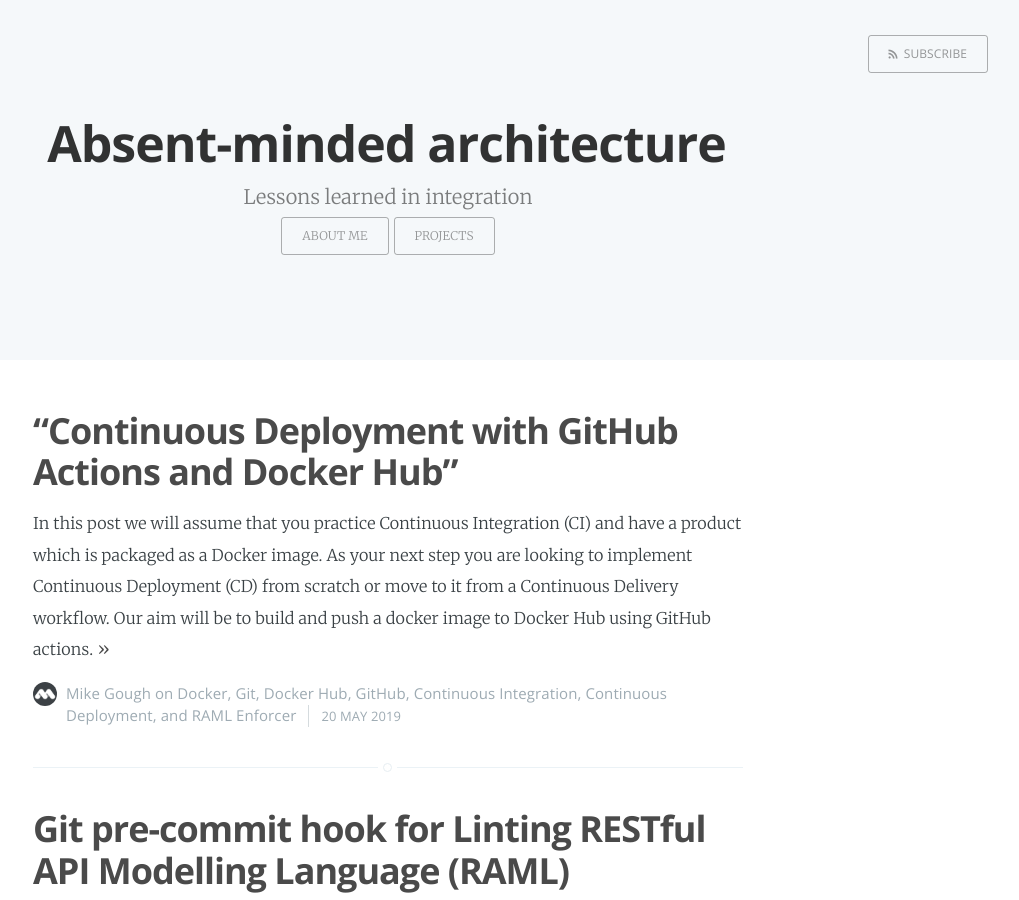
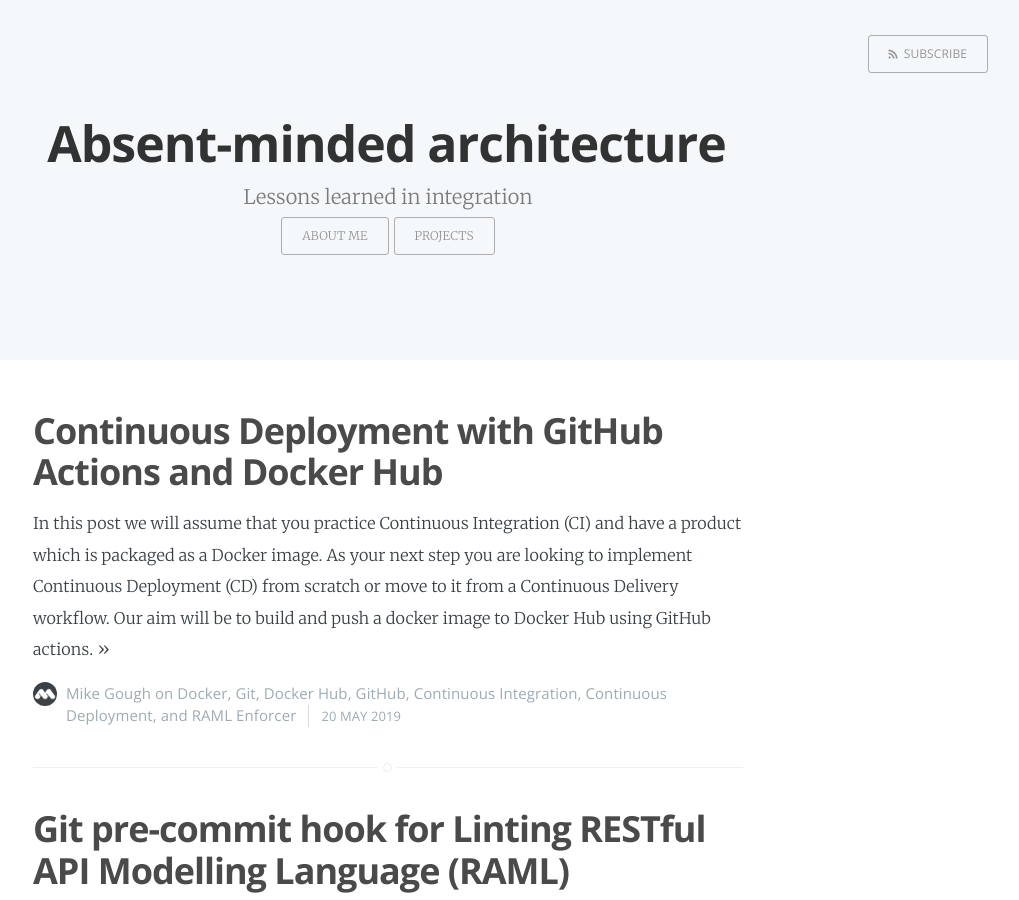
Before and after one commit to Mike-Gough/mike-gough.github.io, a Jekyll site: the page built from index.html, in a window 1280 px wide and 900 px high. Shown: the whole window, without its empty margins (252-1271 px from the left). Built offline with Jekyll 4.4.1, drawn with Linux system fonts in a browser that asks for light colours; the list of posts is cut into pages by our own code.

````diff
--- a/_posts/2019-05-20-github-actions.markdown
+++ b/_posts/2019-05-20-github-actions.markdown
@@ -1,6 +1,6 @@
 ---
 layout: post
-title:  “Continuous Deployment with GitHub Actions and Docker Hub”
+title:  Continuous Deployment with GitHub Actions and Docker Hub
 date:   2019-05-20 16:25:00
 permalink: /posts/docker/
 categories:
@@ -116,7 +116,7 @@ That was a lot to digest, so let’s take a look at the actions in this workflow
 
 Once authenticated, an action builds a Docker image, another tags it and yet another pushes it to Docker Hub. The next action is a filter, it checks if the push to the master branch was tagged as a release. If the push was a release then the next action tags the Docker image as latest and another pushes it to Docker Hub. Finally, an action zips the source code up and publishes it to the release page on GitHub.
 
-To see all of this in action, commit the ```main.workflow``` file to the repository. Navigating to the actions tab should now show any in progress builds as well as historical ones:
+To see all of this in action, commit the ```main.workflow``` file to the repository. Navigating to the actions tab should now show any in-progress builds as well as historical ones:
 
 ![Git hook screenshot](/assets/images/posts/github-actions-run-results.jpg)
 
````
